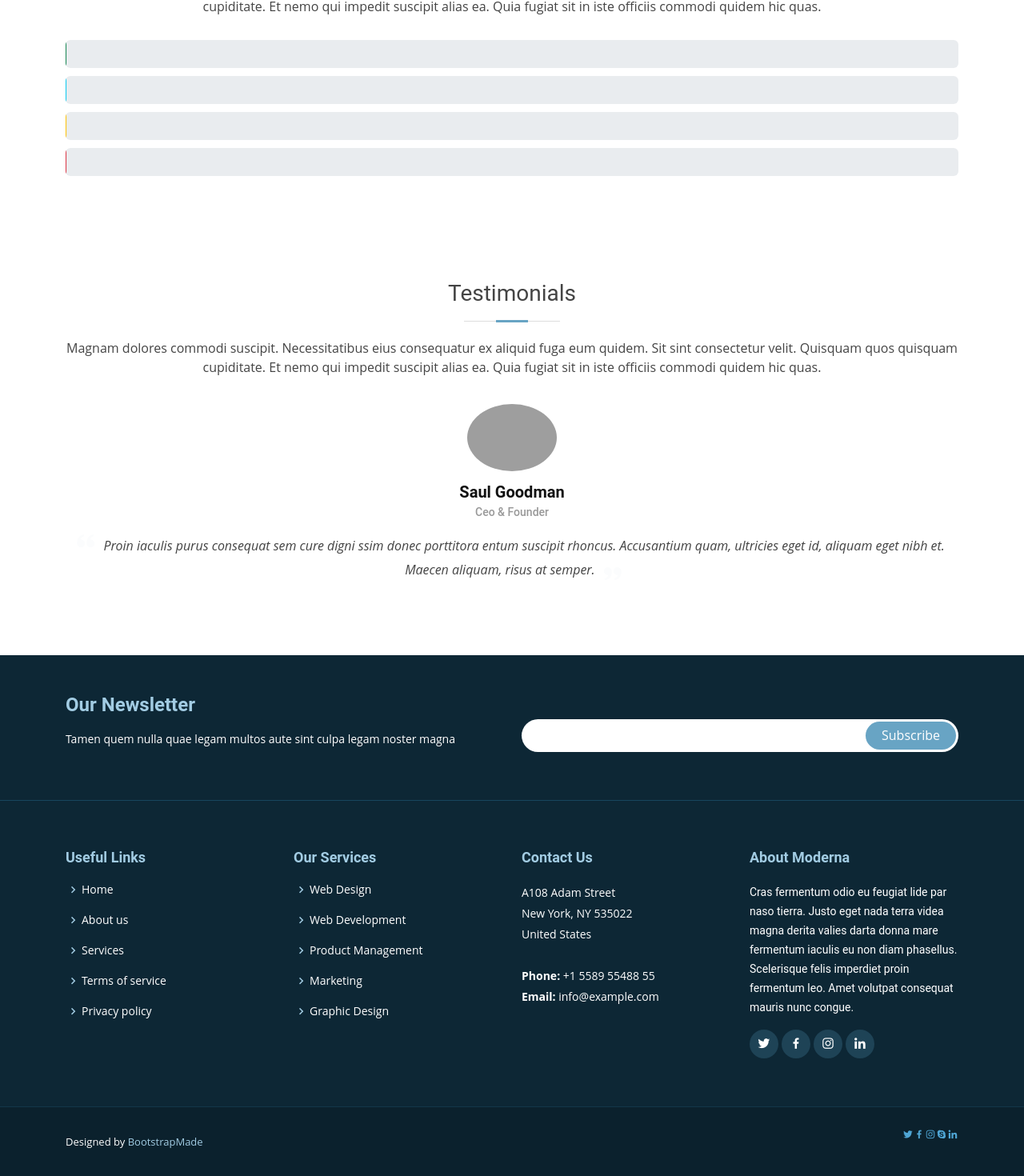
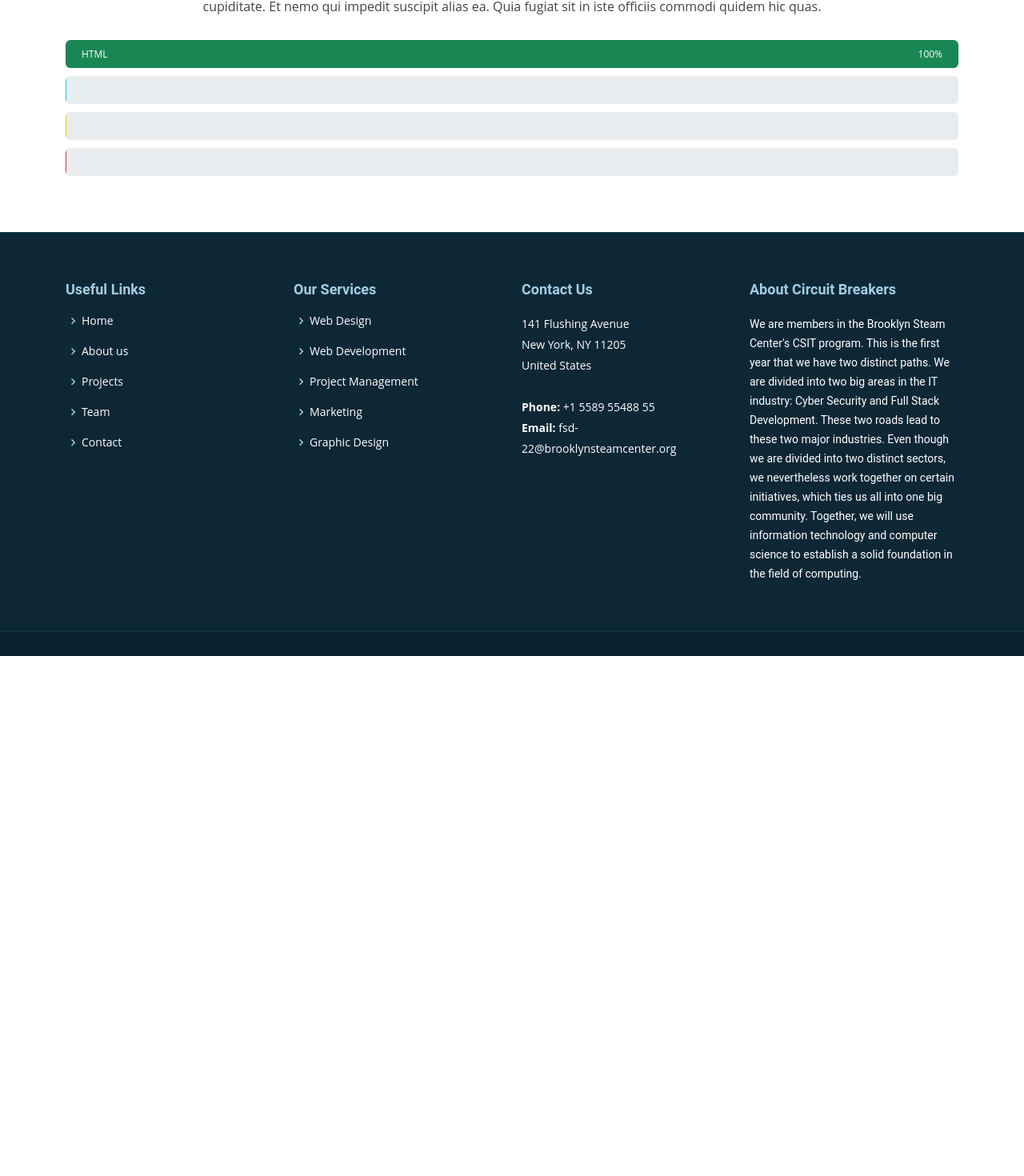
Before and after one commit to STEAM-Center-NYC/circuitbreakers.tech, a Nuxt app: page /aboutus in a window 1280 px wide. Shown: the part 1009-2479 px from the top of the page at 80% size. After the commit the page ends 1829 px from the top, so only its background shows below. Built offline with nearby package versions, Linux system fonts and the light colour scheme; grey boxes are pictures that could not be loaded.

Commit message:
QOL Changes, Added Image Slider

```diff
--- a/pages/aboutus.vue
+++ b/pages/aboutus.vue
@@ -8,7 +8,7 @@
           <div class="d-flex justify-content-between align-items-center">
             <h2>About Us</h2>
             <ol>
-                <li><a href="index.html">Home</a></li>
+              <li><a href="/">Home</a></li>
               <li>About Us</li>
             </ol>
           </div>
@@ -19,22 +19,30 @@
       <section class="about" data-aos="fade-up">
         <div class="container">
           <div class="row">
-              <div class="col-lg-6">
-                <img src="public\assets\img\about.jpg" class="img-fluid" alt="">
+            <div id="carouselExampleSlidesOnly" class="carousel slide col-lg-6" data-bs-ride="carousel">
+              <div class="carousel-inner">
+                <div v-for="index in 10" :key="index" :class="{ 'carousel-item': true, 'active': index === 1 }">
+                  <img :src="images[index - 1]" class="d-block w-100 about-img-fluid" :alt="'Image ' + index">
+                </div>
+              </div>
             </div>
             <div class="col-lg-6 pt-4 pt-lg-0">
               <h3>Voluptatem dignissimos provident quasi corporis voluptates sit assumenda.</h3>
               <p class="fst-italic">
-                  Lorem ipsum dolor sit amet, consectetur adipiscing elit, sed do eiusmod tempor incididunt ut labore et dolore
+                Lorem ipsum dolor sit amet, consectetur adipiscing elit, sed do eiusmod tempor incididunt ut labore et
+                dolore
                 magna aliqua.
               </p>
               <ul>
                 <li><i class="bi bi-check2-circle"></i> Ullamco laboris nisi ut aliquip ex ea commodo consequat.</li>
                 <li><i class="bi bi-check2-circle"></i> Duis aute irure dolor in reprehenderit in voluptate velit.</li>
-                  <li><i class="bi bi-check2-circle"></i> Ullamco laboris nisi ut aliquip ex ea commodo consequat. Duis aute irure dolor in reprehenderit in voluptate trideta storacalaperda mastiro dolore eu fugiat nulla pariatur.</li>
+                <li><i class="bi bi-check2-circle"></i> Ullamco laboris nisi ut aliquip ex ea commodo consequat. Duis aute
+                  irure dolor in reprehenderit in voluptate trideta storacalaperda mastiro dolore eu fugiat nulla
+                  pariatur.</li>
               </ul>
               <p>
-                  Ullamco laboris nisi ut aliquip ex ea commodo consequat. Duis aute irure dolor in reprehenderit in voluptate
+                Ullamco laboris nisi ut aliquip ex ea commodo consequat. Duis aute irure dolor in reprehenderit in
+                voluptate
                 velit esse cillum dolore eu fugiat nulla pariatur. Excepteur sint occaecat cupidatat non proident, sunt in
                 culpa qui officia deserunt mollit anim id est laborum
               </p>
@@ -48,19 +56,23 @@
         <div class="container">
           <div class="row counters">
             <div class="col-lg-3 col-6 text-center">
-                <span data-purecounter-start="0" data-purecounter-end="232" data-purecounter-duration="1" class="purecounter"></span>
+              <span data-purecounter-start="0" data-purecounter-end="232" data-purecounter-duration="1"
+                class="purecounter"></span>
               <p>Clients</p>
             </div>
             <div class="col-lg-3 col-6 text-center">
-                <span data-purecounter-start="0" data-purecounter-end="521" data-purecounter-duration="1" class="purecounter"></span>
+              <span data-purecounter-start="0" data-purecounter-end="521" data-purecounter-duration="1"
+                class="purecounter"></span>
               <p>Projects</p>
             </div>
             <div class="col-lg-3 col-6 text-center">
-                <span data-purecounter-start="0" data-purecounter-end="1463" data-purecounter-duration="1" class="purecounter"></span>
+              <span data-purecounter-start="0" data-purecounter-end="1463" data-purecounter-duration="1"
+                class="purecounter"></span>
               <p>Hours Of Support</p>
             </div>
             <div class="col-lg-3 col-6 text-center">
-                <span data-purecounter-start="0" data-purecounter-end="15" data-purecounter-duration="1" class="purecounter"></span>
+              <span data-purecounter-start="0" data-purecounter-end="15" data-purecounter-duration="1"
+                class="purecounter"></span>
               <p>Hard Workers</p>
             </div>
           </div>
@@ -72,176 +84,90 @@
         <div class="container">
           <div class="section-title">
             <h2>Our Skills</h2>
-              <p>Magnam dolores commodi suscipit. Necessitatibus eius consequatur ex aliquid fuga eum quidem. Sit sint consectetur velit. Quisquam quos quisquam cupiditate. Et nemo qui impedit suscipit alias ea. Quia fugiat sit in iste officiis commodi quidem hic quas.</p>
+            <p>Magnam dolores commodi suscipit. Necessitatibus eius consequatur ex aliquid fuga eum quidem. Sit sint
+              consectetur velit. Quisquam quos quisquam cupiditate. Et nemo qui impedit suscipit alias ea. Quia fugiat sit
+              in iste officiis commodi quidem hic quas.</p>
           </div>
           <div class="skills-content">
             <div class="progress">
-                <div class="progress-bar bg-success" role="progressbar" aria-valuenow="100" aria-valuemin="0" aria-valuemax="100">
+              <div class="progress-bar bg-success" role="progressbar" aria-valuenow="100" aria-valuemin="0"
+                aria-valuemax="100" style="width: 100%;">
                 <span class="skill">HTML <i class="val">100%</i></span>
               </div>
             </div>
             <div class="progress">
-                <div class="progress-bar bg-info" role="progressbar" aria-valuenow="90" aria-valuemin="0" aria-valuemax="100">
+              <div class="progress-bar bg-info" role="progressbar" aria-valuenow="90" aria-valuemin="0"
+                aria-valuemax="100">
                 <span class="skill">CSS <i class="val">90%</i></span>
               </div>
             </div>
             <div class="progress">
-                <div class="progress-bar bg-warning" role="progressbar" aria-valuenow="75" aria-valuemin="0" aria-valuemax="100">
+              <div class="progress-bar bg-warning" role="progressbar" aria-valuenow="75" aria-valuemin="0"
+                aria-valuemax="100">
                 <span class="skill">JavaScript <i class="val">75%</i></span>
               </div>
             </div>
             <div class="progress">
-                <div class="progress-bar bg-danger" role="progressbar" aria-valuenow="55" aria-valuemin="0" aria-valuemax="100">
+              <div class="progress-bar bg-danger" role="progressbar" aria-valuenow="55" aria-valuemin="0"
+                aria-valuemax="100">
                 <span class="skill">Photoshop <i class="val">55%</i></span>
               </div>
             </div>
           </div>
         </div>
       </section><!-- End Our Skills Section -->
-
-        <!-- Testimonials Section -->
-        <section class="testimonials" data-aos="fade-up">
-          <div class="container">
-            <div class="section-title">
-              <h2>Testimonials</h2>
-              <p>Magnam dolores commodi suscipit. Necessitatibus eius consequatur ex aliquid fuga eum quidem. Sit sint consectetur velit. Quisquam quos quisquam cupiditate. Et nemo qui impedit suscipit alias ea. Quia fugiat sit in iste officiis commodi quidem hic quas.</p>
-            </div>
-            <div class="testimonials-carousel swiper">
-              <div class="swiper-wrapper">
-                <div class="testimonial-item swiper-slide">
-                  <img src="public\assets\img\testimonials\testimonials-1.jpg" class="testimonial-img" alt="">
-                  <h3>Saul Goodman</h3>
-                  <h4>Ceo &amp; Founder</h4>
-                  <p>
-                    <i class="bx bxs-quote-alt-left quote-icon-left"></i>
-                    Proin iaculis purus consequat sem cure digni ssim donec porttitora entum suscipit rhoncus. Accusantium quam, ultricies eget id, aliquam eget nibh et. Maecen aliquam, risus at semper.
-                    <i class="bx bxs-quote-alt-right quote-icon-right"></i>
-                  </p>
-                </div>
-                <div class="testimonial-item swiper-slide">
-                  <img src="public/assets/img/testimonials/testimonials-2.jpg" class="testimonial-img" alt="">
-                  <h3>Sara Wilsson</h3>
-                  <h4>Designer</h4>
-                  <p>
-                    <i class="bx bxs-quote-alt-left quote-icon-left"></i>
-                    Export tempor illum tamen malis malis eram quae irure esse labore quem cillum quid cillum eram malis quorum velit fore eram velit sunt aliqua noster fugiat irure amet legam anim culpa.
-                    <i class="bx bxs-quote-alt-right quote-icon-right"></i>
-                  </p>
-                </div>
-                <div class="testimonial-item swiper-slide">
-                  <img src="public/assets/img/testimonials/testimonials-3.jpg" class="testimonial-img" alt="">
-                  <h3>Jena Karlis</h3>
-                  <h4>Store Owner</h4>
-                  <p>
-                    <i class="bx bxs-quote-alt-left quote-icon-left"></i>
-                    Enim nisi quem export duis labore cillum quae magna enim sint quorum nulla quem veniam duis minim tempor labore quem eram duis noster aute amet eram fore quis sint minim.
-                    <i class="bx bxs-quote-alt-right quote-icon-right"></i>
-                  </p>
-                </div>
-                <div class="testimonial-item swiper-slide">
-                  <img src="public/assets/img/testimonials/testimonials-4.jpg" class="testimonial-img" alt="">
-                  <h3>Matt Brandon</h3>
-                  <h4>Freelancer</h4>
-                  <p>
-                    <i class="bx bxs-quote-alt-left quote-icon-left"></i>
-                    Fugiat enim eram quae cillum dolore dolor amet nulla culpa multos export minim fugiat minim velit minim dolor enim duis veniam ipsum anim magna sunt elit fore quem dolore labore illum veniam.
-                    <i class="bx bxs-quote-alt-right quote-icon-right"></i>
-                  </p>
-                </div>
-                <div class="testimonial-item swiper-slide">
-                  <img src="public/assets/img/testimonials/testimonials-5.jpg" class="testimonial-img" alt="">
-                  <h3>John Larson</h3>
-                  <h4>Entrepreneur</h4>
-                  <p>
-                    <i class="bx bxs-quote-alt-left quote-icon-left"></i>
-                    Quis quorum aliqua sint quem legam fore sunt eram irure aliqua veniam tempor noster veniam enim culpa labore duis sunt culpa nulla illum cillum fugiat legam esse veniam culpa fore nisi cillum quid.
-                    <i class="bx bxs-quote-alt-right quote-icon-right"></i>
-                  </p>
-                </div>
-              </div>
-              <div class="swiper-pagination"></div>
-            </div>
-          </div>
-        </section><!-- End Testimonials Section -->
     </main>
 
-      <!-- Footer -->
+    <!-- ======= Footer ======= -->
     <footer id="footer" data-aos="fade-up" data-aos-easing="ease-in-out" data-aos-duration="500">
-        <div class="footer-newsletter">
-          <div class="container">
-            <div class="row">
-              <div class="col-lg-6">
-                <h4>Our Newsletter</h4>
-                <p>Tamen quem nulla quae legam multos aute sint culpa legam noster magna</p>
-              </div>
-              <div class="col-lg-6">
-                <form action="" method="post">
-                  <input type="email" name="email"><input type="submit" value="Subscribe">
-                </form>
-              </div>
-            </div>
-          </div>
-        </div>
-        <!-- Footer Top -->
       <div class="footer-top">
         <div class="container">
           <div class="row">
+
             <div class="col-lg-3 col-md-6 footer-links">
               <h4>Useful Links</h4>
               <ul>
                 <li><i class="bx bx-chevron-right"></i> <a href="#">Home</a></li>
                 <li><i class="bx bx-chevron-right"></i> <a href="#">About us</a></li>
-                  <li><i class="bx bx-chevron-right"></i> <a href="#">Services</a></li>
-                  <li><i class="bx bx-chevron-right"></i> <a href="#">Terms of service</a></li>
-                  <li><i class="bx bx-chevron-right"></i> <a href="#">Privacy policy</a></li>
+                <li><i class="bx bx-chevron-right"></i> <a href="#">Projects</a></li>
+                <li><i class="bx bx-chevron-right"></i> <a href="#">Team</a></li>
+                <li><i class="bx bx-chevron-right"></i> <a href="#">Contact</a></li>
               </ul>
             </div>
+
             <div class="col-lg-3 col-md-6 footer-links">
               <h4>Our Services</h4>
               <ul>
                 <li><i class="bx bx-chevron-right"></i> <a href="#">Web Design</a></li>
                 <li><i class="bx bx-chevron-right"></i> <a href="#">Web Development</a></li>
-                  <li><i class="bx bx-chevron-right"></i> <a href="#">Product Management</a></li>
+                <li><i class="bx bx-chevron-right"></i> <a href="#">Project Management</a></li>
                 <li><i class="bx bx-chevron-right"></i> <a href="#">Marketing</a></li>
                 <li><i class="bx bx-chevron-right"></i> <a href="#">Graphic Design</a></li>
               </ul>
             </div>
+
             <div class="col-lg-3 col-md-6 footer-contact">
               <h4>Contact Us</h4>
               <p>
-                  A108 Adam Street <br>
-                  New York, NY 535022<br>
+                141 Flushing Avenue <br>
+                New York, NY 11205<br>
                 United States <br><br>
                 <strong>Phone:</strong> +1 5589 55488 55<br>
-                  <strong>Email:</strong> info@example.com<br>
+                <strong>Email:</strong> fsd-22@brooklynsteamcenter.org<br>
               </p>
+
             </div>
+
             <div class="col-lg-3 col-md-6 footer-info">
-                <h3>About Moderna</h3>
-                <p>Cras fermentum odio eu feugiat lide par naso tierra. Justo eget nada terra videa magna derita valies darta donna mare fermentum iaculis eu non diam phasellus. Scelerisque felis imperdiet proin fermentum leo. Amet volutpat consequat mauris nunc congue.</p>
-                <div class="social-links mt-3">
-                  <a href="#" class="twitter"><i class="bx bxl-twitter"></i></a>
-                  <a href="#" class="facebook"><i class="bx bxl-facebook"></i></a>
-                  <a href="#" class="instagram"><i class="bx bxl-instagram"></i></a>
-                  <a href="#" class="linkedin"><i class="bx bxl-linkedin"></i></a>
+              <h3>About Circuit Breakers</h3>
+              <p>We are members in the Brooklyn Steam Center's CSIT program. This is the first year that we have two
+                distinct paths. We are divided into two big areas in the IT industry: Cyber Security and Full Stack
+                Development. These two roads lead to these two major industries. Even though we are divided into two
+                distinct sectors, we nevertheless work together on certain initiatives, which ties us all into one big
+                community. Together, we will use information technology and computer science to establish a solid
+                foundation in the field of computing.</p>
             </div>
           </div>
-            </div>
-          </div>
-        </div>
-        <!-- Footer Bottom -->
-        <div class="container d-md-flex py-4">
-          <div class="me-md-auto text-center text-md-start">
-            <div class="credits">
-              Designed by <a href="https://bootstrapmade.com/">BootstrapMade</a>
-            </div>
-          </div>
-          <div class="social-links text-center text-md-end pt-3 pt-md-0">
-            <a href="#" class="twitter"><i class="bx bxl-twitter"></i></a>
-            <a href="#" class="facebook"><i class="bx bxl-facebook"></i></a>
-            <a href="#" class="instagram"><i class="bx bxl-instagram"></i></a>
-            <a href="#" class="google-plus"><i class="bx bxl-skype"></i></a>
-            <a href="#" class="linkedin"><i class="bx bxl-linkedin"></i></a>
         </div>
       </div>
     </footer><!-- End Footer -->
@@ -250,11 +176,36 @@
 
 <script>
 export default {
-    name: 'About',
-  }
+  data() {
+    return {
+      images: [
+        "/assets/img/aboutus/unnamed (0).jpg",
+        "/assets/img/aboutus/unnamed (1).jpg",
+        "/assets/img/aboutus/unnamed (2).jpg",
+        "/assets/img/aboutus/unnamed (3).jpg",
+        "/assets/img/aboutus/unnamed (4).jpg",
+        "/assets/img/aboutus/unnamed (5).jpg",
+        "/assets/img/aboutus/unnamed (6).jpg",
+        "/assets/img/aboutus/unnamed (7).jpg",
+        "/assets/img/aboutus/unnamed (8).jpg",
+        "/assets/img/aboutus/unnamed (9).jpg",
+      ],
+      currentIndex: 0,
+    };
+  },
+  computed: {
+    currentImage() {
+      return this.images[this.currentIndex];
+    },
+  },
+  mounted() {
+    setInterval(() => {
+      this.currentIndex = (this.currentIndex + 1) % this.images.length;
+    }, 3000); // Change image every 3 seconds
+  },
+};
 </script>
 
-  <!-- Add "scoped" attribute to limit CSS to this component only -->
-  <style scoped>
-  /* Add your CSS styles here */
-  </style>
+<style scoped>.carousel-item {
+  transition: transform 1.5s ease-in-out;
+}</style>
```
Also changed, not shown: public/assets/css/style.css (+7 -0 lines). Lines whose indentation alone changed are shown as unchanged.
